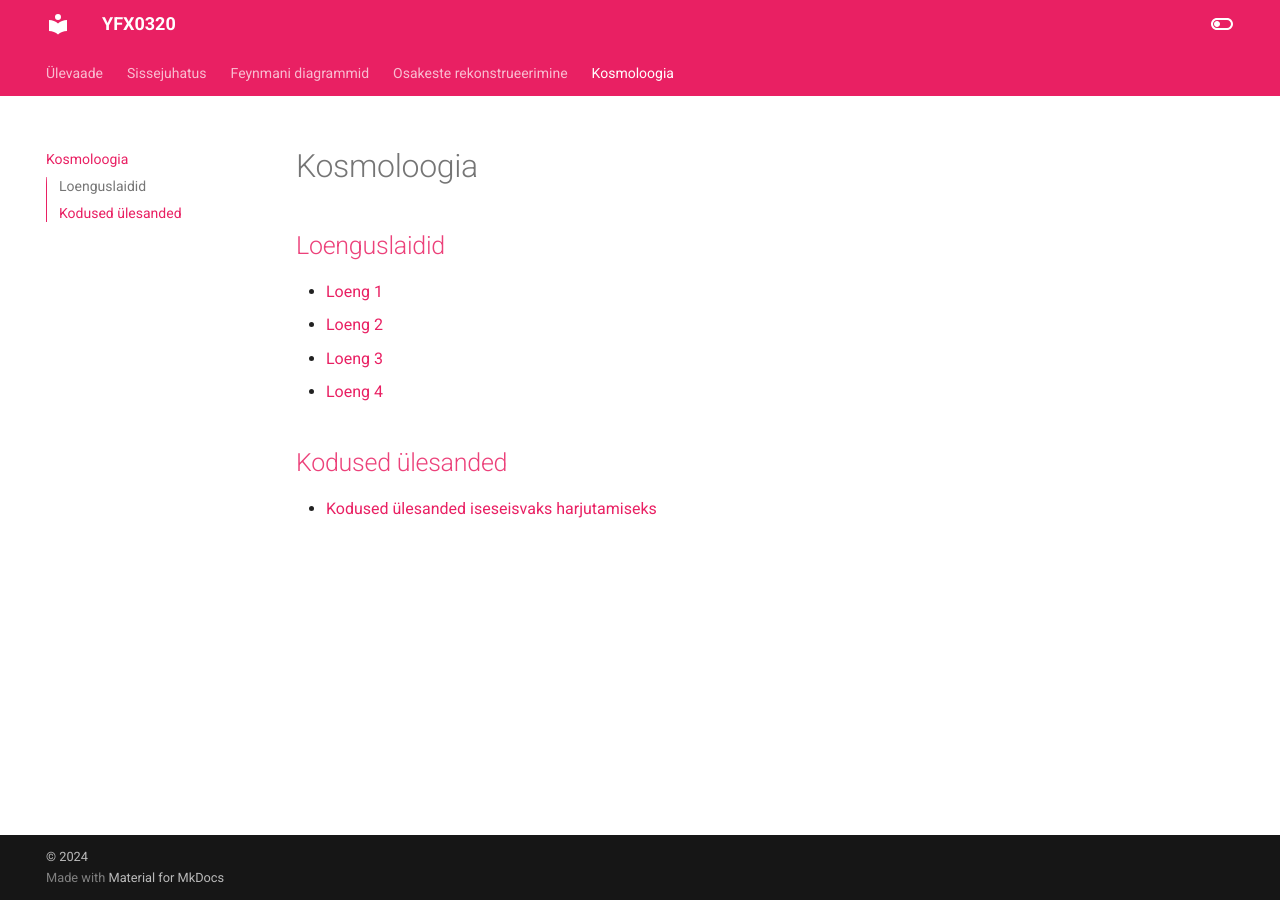
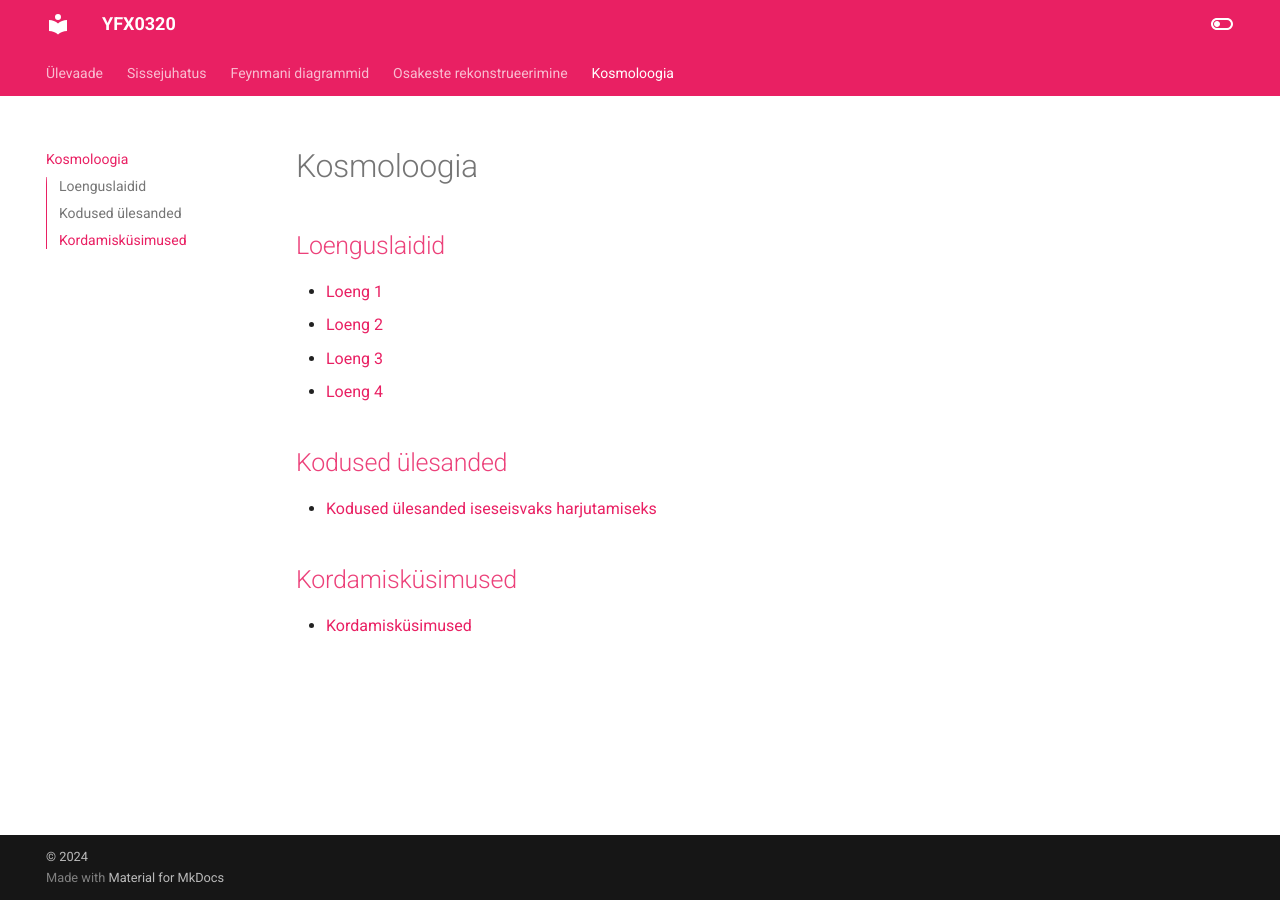
Before and after one commit to nseeba/YFX0320, an MkDocs documentation site: the page built from docs/kosmo.md, in a window 1280 px wide. Built offline with MkDocs 1.6.1 and Material for MkDocs 9.7.7, drawn with Linux system fonts in a browser that asks for light colours.

Commit message:
Update kosmo.md

```diff
--- a/docs/kosmo.md
+++ b/docs/kosmo.md
@@ -9,3 +9,7 @@
 
 ## <span style="color:#ec417a">Kodused ülesanded</span>
 * [Kodused ülesanded iseseisvaks harjutamiseks](artifacts/kodu_yl.pdf)
+
+
+## <span style="color:#ec417a">Kordamisküsimused</span>
+* [Kordamisküsimused](artifacts/Kordamisküsimused_2024.pdf)
```
